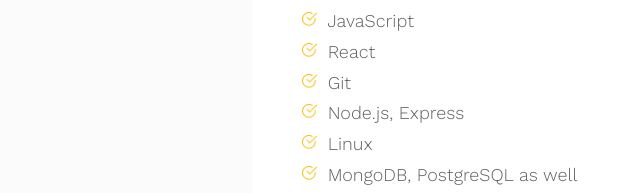
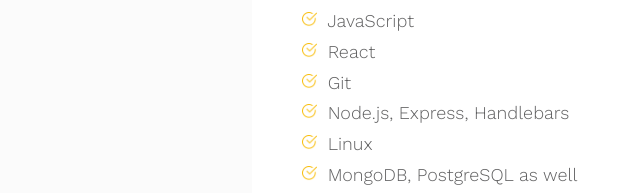
Before and after one commit to alonatovstukha/CV, a plain HTML site: page index.html in a window 1280 px wide. Shown: the part 1900-2093 px from the top of the page, without its empty margins (228-868 px from the left). Drawn offline with nearby package versions, Linux system fonts and the light colour scheme.

Commit message:
index changed

```diff
--- a/index.html
+++ b/index.html
@@ -195,7 +195,7 @@
           Git</span>
         <span class="right-part-element">
           <img class="checkmark" src="images/checkmark.png" alt="" />
-          Node.js, Express </span>
+          Node.js, Express, Handlebars </span>
         <span class="right-part-element">
           <img class="checkmark" src="images/checkmark.png" alt="" />
           Linux </span>
```
